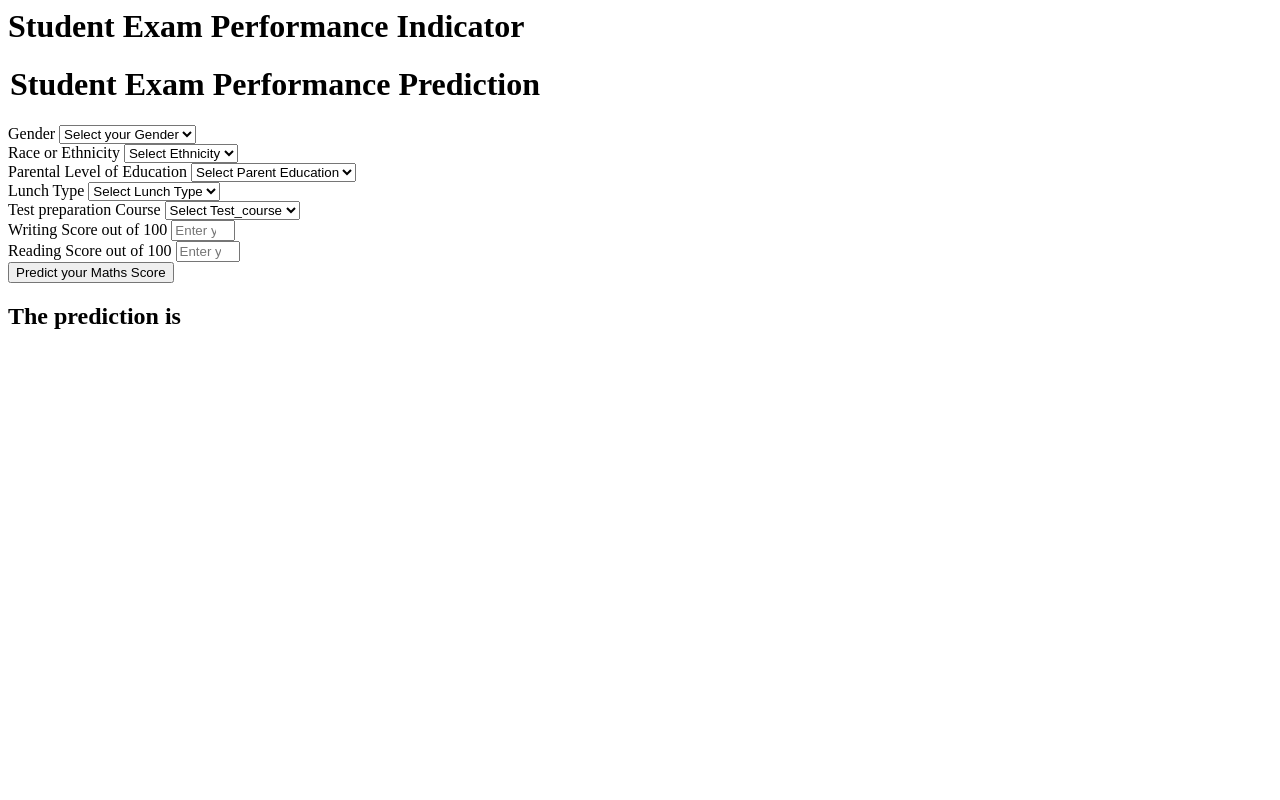
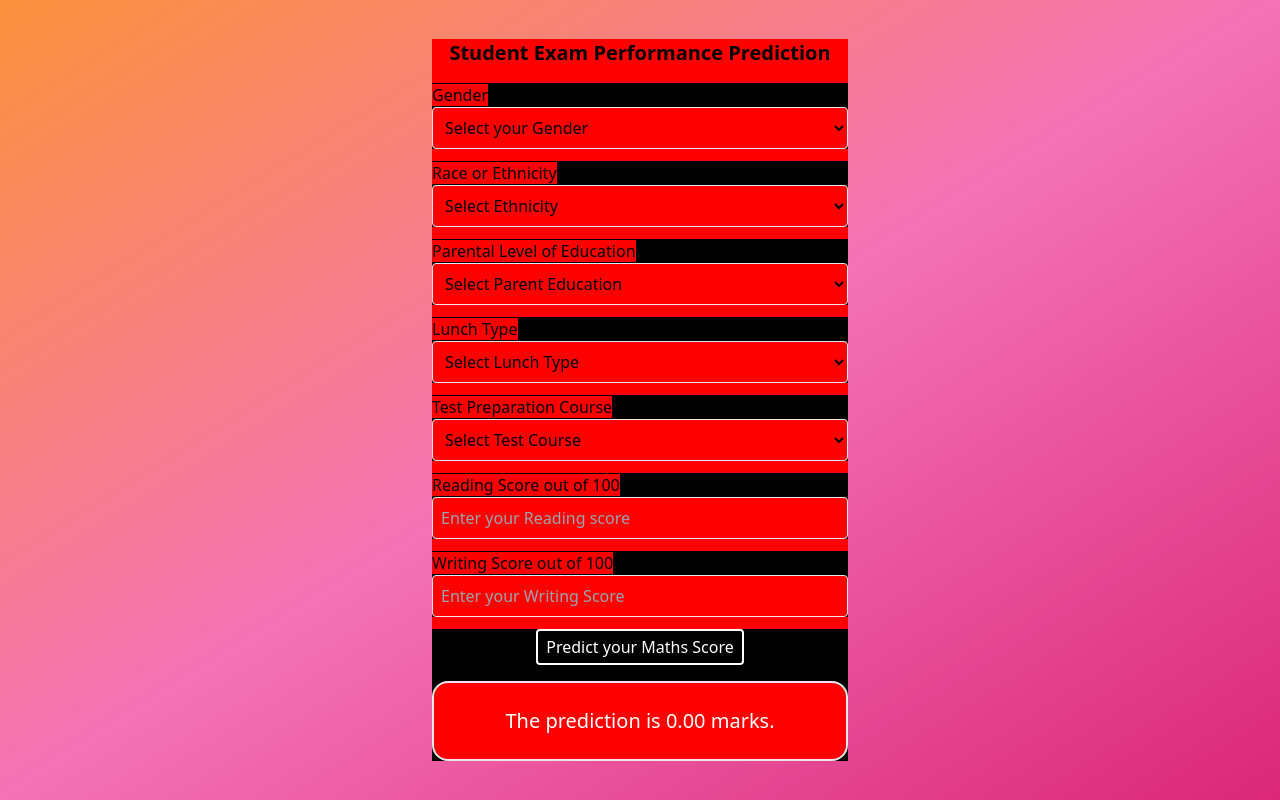
Before and after one commit to mybarefootstory/test-project, a Flask app: template templates/home.html in a window 1280 px wide. Run offline with Flask 3, Linux system fonts and the light colour scheme; the template is opened without the code that fills it, so the values that code supplies are empty; some libraries are stand-ins or nearby versions.

Commit message:
Final changes made

```diff
--- a/app.py
+++ b/app.py
@@ -34,5 +34,7 @@ def predict_datapoint():
         results=predict_pipeline.predict(pred_df)
         return render_template('home.html',results=results[0])
 
+
+
 if __name__ == "__main__":
-    app.run(host="0.0.0.0",debug=True)
+    app.run(host="0.0.0.0",port=5001,debug=True)
--- a/templates/home.html
+++ b/templates/home.html
@@ -1,111 +1,98 @@
-<html>
-<body>
-    <div class="login">
-       <h1>Student Exam Performance Indicator</h1>
+<!DOCTYPE html>
+<html lang="en">
+<head>
+  <meta charset="UTF-8">
+  <meta name="viewport" content="width=device-width, initial-scale=1.0">
+  <title>Student Exam Performance Indicator</title>
 
-       <form action="{{ url_for('predict_datapoint')}}" method="post">
-        <h1>
-            <legend>Student Exam Performance Prediction</legend>
+  <!-- ✅ Correct Tailwind CDN for development/prototyping -->
+  <script src="https://cdn.tailwindcss.com"></script>
+
+  <!-- Optional: You can include your custom CSS after Tailwind -->
+  <link rel="stylesheet" href="{{ url_for('static', filename='style.css') }}">
+</head>
+<body >
+  <div class="login flex items-center justify-center mx-auto p-4 bg-gradient-to-br from-orange-400 via-pink-400 to-pink-600 min-h-screen">
+<div class=" w-1/3">
+
+
+    <form action="{{ url_for('predict_datapoint') }}" method="post" class="max-w-md mx-auto">
+      <h1 class="text-xl font-semibold mb-4">
+        <legend class="mx-auto text-center">Student Exam Performance Prediction</legend>
       </h1>
+
       <div class="mb-3">
-            <label class="form-label">Gender</label>
-            <select class="form-control" name="gender" placeholder="Enter you Gender" required>
-                <option class="placeholder" selected disabled value="">Select your Gender</option>
-                <option value="male">
-                    Male
-                </option>
-                <option value="female">
-                    Female
-                </option>
+        <label class="form-label" for="gender">Gender</label>
+        <select id="gender" name="gender" class="form-control w-full p-2 rounded border" required>
+          <option selected disabled value="">Select your Gender</option>
+          <option value="male">Male</option>
+          <option value="female">Female</option>
         </select>
       </div>
+
       <div class="mb-3">
-            <label class="form-label">Race or Ethnicity</label>
-            <select class="form-control" name="ethnicity" placeholder="Enter you ethnicity" required>
-                <option class="placeholder" selected disabled value="">Select Ethnicity</option>
-                <option value="group A">
-                    Group A
-                </option>
-                <option value="group B">
-                    Group B
-                </option>
-                <option value="group C">
-                    Group C
-                </option>
-                <option value="group D">
-                    Group D
-                </option>
-                <option value="group E">
-                    Group E
-                </option>
+        <label class="form-label" for="ethnicity">Race or Ethnicity</label>
+        <select id="ethnicity" name="ethnicity" class="form-control rounded w-full p-2 border" required>
+          <option selected disabled value="">Select Ethnicity</option>
+          <option value="group A">Group A</option>
+          <option value="group B">Group B</option>
+          <option value="group C">Group C</option>
+          <option value="group D">Group D</option>
+          <option value="group E">Group E</option>
         </select>
       </div>
+
       <div class="mb-3">
-            <label class="form-label">Parental Level of Education</label>
-            <select class="form-control" name="parental_level_of_education"
-                placeholder="Enter you Parent Education" required>
-                <option class="placeholder" selected disabled value="">Select Parent Education</option>
-                <option value="associate's degree">
-                    associate's degree
-                </option>
-                <option value="bachelor's degree">
-                    bachelor's degree
-                </option>
-                <option value="high school">
-                    high school
-                </option>
-                <option value="master's degree">
-                    master's degree
-                </option>
-                <option value="some college">
-                    some college
-                </option>
-                <option value="some high school">
-                    some high school
-                </option>
+        <label class="form-label" for="parental_level_of_education">Parental Level of Education</label>
+        <select id="parental_level_of_education" name="parental_level_of_education" class="form-control rounded w-full p-2 border" required>
+          <option selected disabled value="">Select Parent Education</option>
+          <option value="associate's degree">Associate's Degree</option>
+          <option value="bachelor's degree">Bachelor's Degree</option>
+          <option value="high school">High School</option>
+          <option value="master's degree">Master's Degree</option>
+          <option value="some college">Some College</option>
+          <option value="some high school">Some High School</option>
         </select>
       </div>
+
       <div class="mb-3">
-            <label class="form-label">Lunch Type</label>
-            <select class="form-control" name="lunch" placeholder="Enter you Lunch" required>
-                <option class="placeholder" selected disabled value="">Select Lunch Type</option>
-                <option value="free/reduced">
-                    free/reduced
-                </option>
-                <option value="standard">
-                    standard
-                </option>
+        <label class="form-label" for="lunch">Lunch Type</label>
+        <select id="lunch" name="lunch" class="form-control rounded w-full p-2 border" required>
+          <option selected disabled value="">Select Lunch Type</option>
+          <option value="free/reduced">Free/Reduced</option>
+          <option value="standard">Standard</option>
         </select>
       </div>
+
       <div class="mb-3">
-            <label class="form-label">Test preparation Course</label>
-            <select class="form-control" name="test_preparation_course" placeholder="Enter you Course"
-                required>
-                <option class="placeholder" selected disabled value="">Select Test_course</option>
-                <option value="none">
-                    None
-                </option>
-                <option value="completed">
-                    Completed
-                </option>
+        <label class="form-label" for="test_preparation_course">Test Preparation Course</label>
+        <select id="test_preparation_course" name="test_preparation_course" class="form-control rounded w-full p-2 border" required>
+          <option selected disabled value="">Select Test Course</option>
+          <option value="none">None</option>
+          <option value="completed">Completed</option>
         </select>
       </div>
+
       <div class="mb-3">
-            <label class="form-label">Writing Score out of 100</label>
-            <input class="form-control" type="number" name="reading_score"
-                placeholder="Enter your Reading score" min='0' max='100' />
+        <label class="form-label" for="reading_score">Reading Score out of 100</label>
+        <input id="reading_score" type="number" name="reading_score" class="form-control rounded w-full p-2 border" placeholder="Enter your Reading score" min="0" max="100" required />
       </div>
+
       <div class="mb-3">
-            <label class="form-label">Reading Score out of 100</label>
-            <input class="form-control" type="number" name="writing_score"
-                placeholder="Enter your Reading Score" min='0' max='100' />
+        <label class="form-label" for="writing_score">Writing Score out of 100</label>
+        <input id="writing_score" type="number" name="writing_score" class="form-control rounded w-full p-2 border" placeholder="Enter your Writing Score" min="0" max="100" required />
       </div>
-        <div class="mb-3">
-            <input class="btn btn-primary" type="submit" value="Predict your Maths Score" required />
+
+      <div class="mb-3 flex items-center justify-center">
+        <input type="submit" class="btn btn-primary  border-2 border-white  text-white px-2 py-1 rounded " value="Predict your Maths Score" />
       </div>
     </form>
-    <h2>
-       The prediction is {{results}}
+
+    <h2 class="text-center text-white flex items-center justify-center rounded-2xl text-xl border-2 mx-auto h-20 mt-4">
+        The prediction is {{ '%.2f' % results }} marks.
     </h2>
-   <body>
+</div>
+
+  </div>
+</body>
 </html>
--- /dev/null
+++ b/templates/style.css
@@ -0,0 +1,6 @@
+*{
+    background-color: red;
+}
+div{
+    background: #000;
+}
```
Also changed, not shown: application.py (deleted, +0 -38 lines), README.md. Lines whose indentation alone changed are shown as unchanged.
